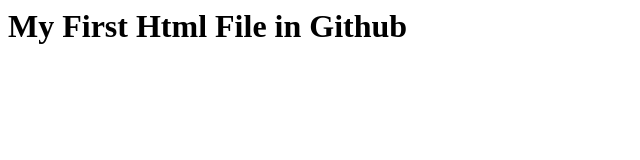
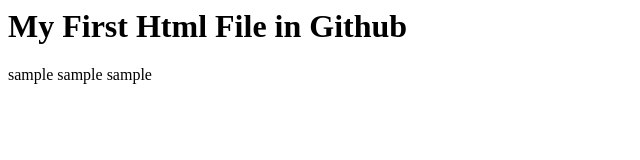
Before and after one commit to smbiz/sample_project2017, a plain HTML site: page index.html in a window 1280 px wide. Shown: the whole page, without its empty margins (0-640 px from the left). Drawn offline with Linux system fonts and the light colour scheme.

Commit message:
index.html edit
i added sample sample sample text on index.html

```diff
--- a/index.html
+++ b/index.html
@@ -5,5 +5,7 @@
 
 <body>
 <h1>My First Html File in Github</h1>
+sample sample
+sample
 </body>
 </html>
```
